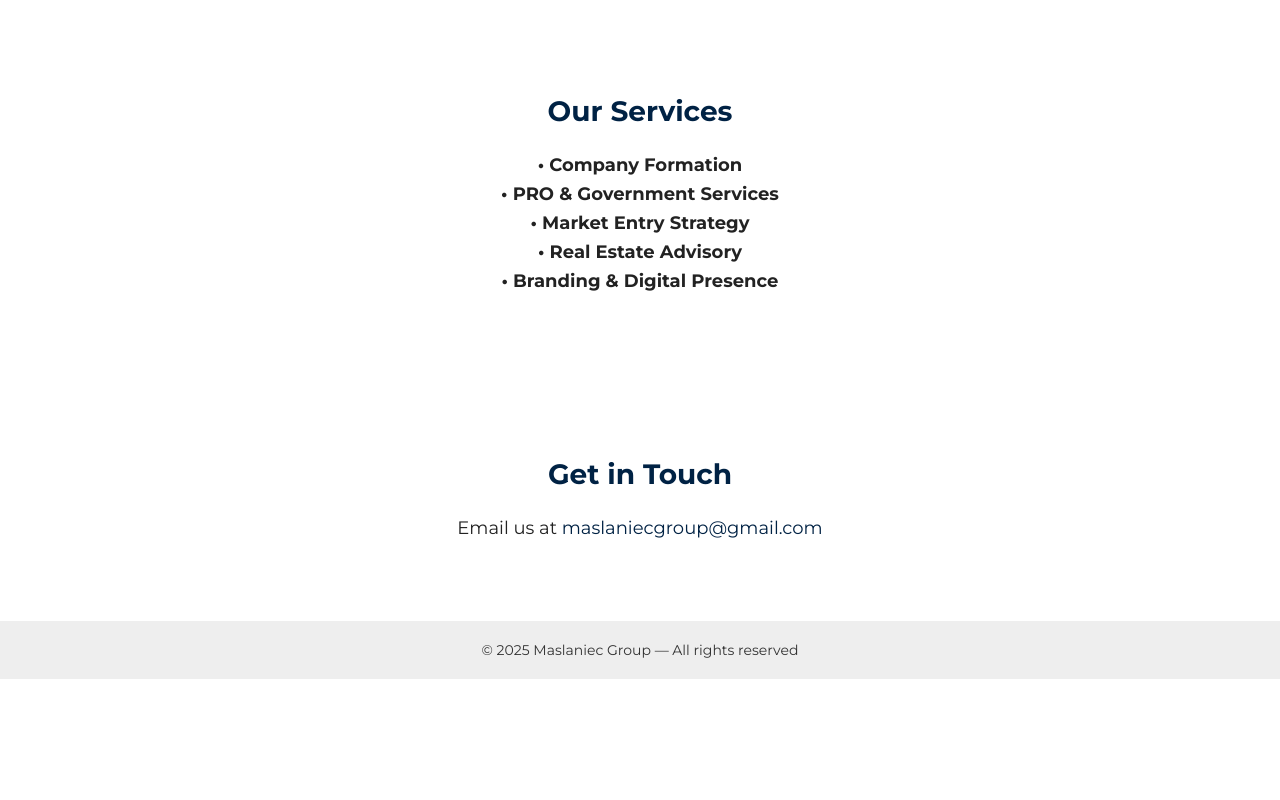
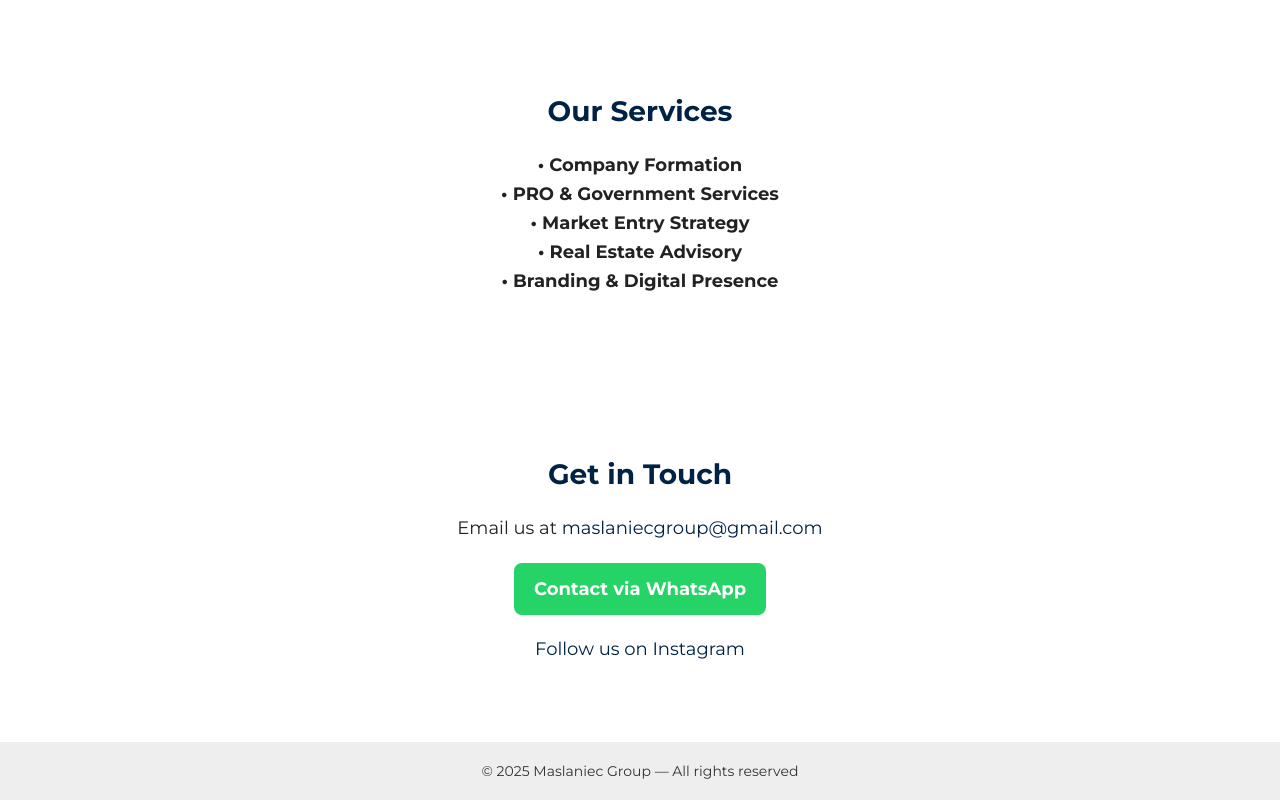
Before and after one commit to MASLGROUP/maslaniecgroup, a plain HTML site: page index.html in a window 1280 px wide. Shown: the part 632-1432 px from the top of the page. Before the commit the page ends 1311 px from the top, so only its background shows below. Drawn offline with Linux system fonts and the light colour scheme.

Commit message:
Update index.html

```diff
--- a/index.html
+++ b/index.html
@@ -1,3 +1,4 @@
+
 <!DOCTYPE html>
 <html lang="en">
 <head>
@@ -83,6 +84,14 @@
   <section>
     <h2>Get in Touch</h2>
     <p>Email us at <a href="mailto:maslaniecgroup@gmail.com">maslaniecgroup@gmail.com</a></p>
+
+<p style="margin-top: 20px;">
+  <a href="https://wa.me/9715876880" target="_blank" style="display:inline-block;background:#25D366;color:white;padding:12px 20px;border-radius:8px;text-decoration:none;font-weight:bold;">Contact via WhatsApp</a>
+</p>
+
+<p style="margin-top: 20px;">
+  <a href="https://instagram.com/maslaniecgroup" target="_blank">Follow us on Instagram</a>
+</p>
   </section>
 
   <footer>
```
